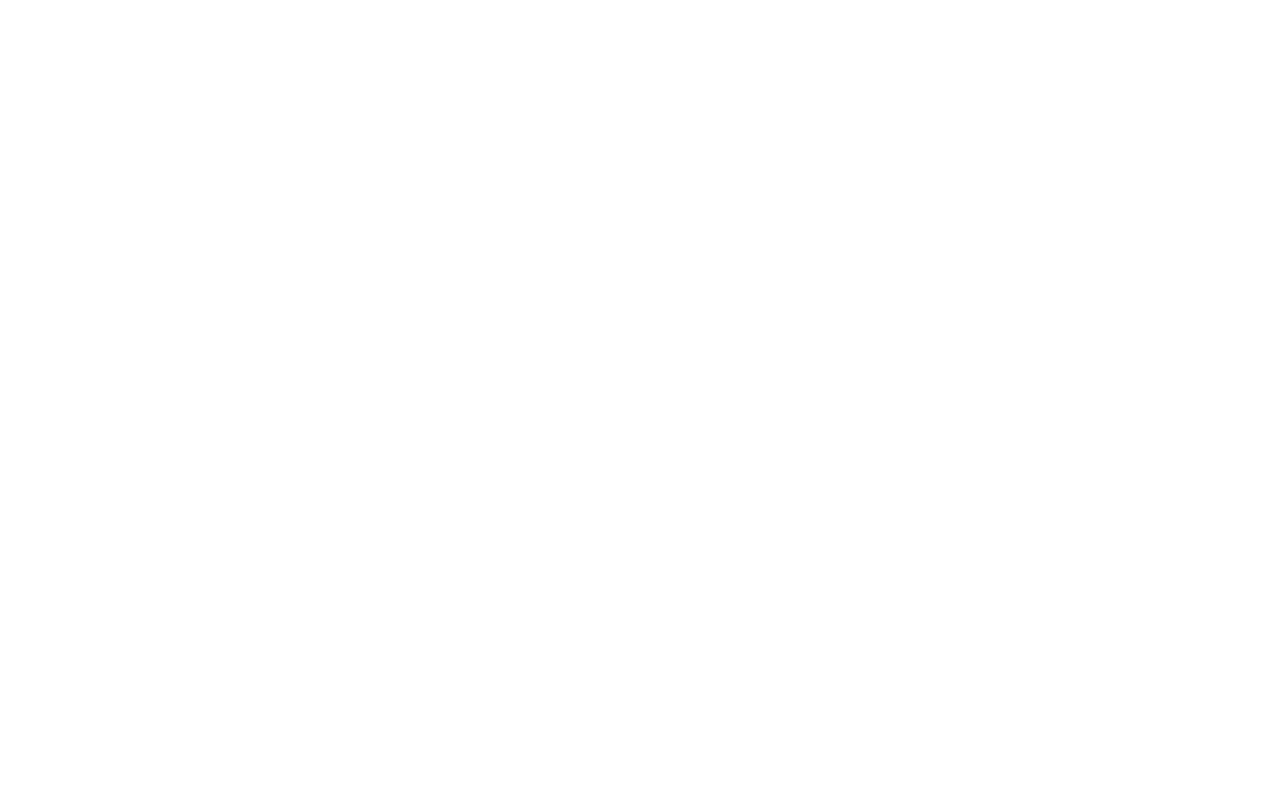
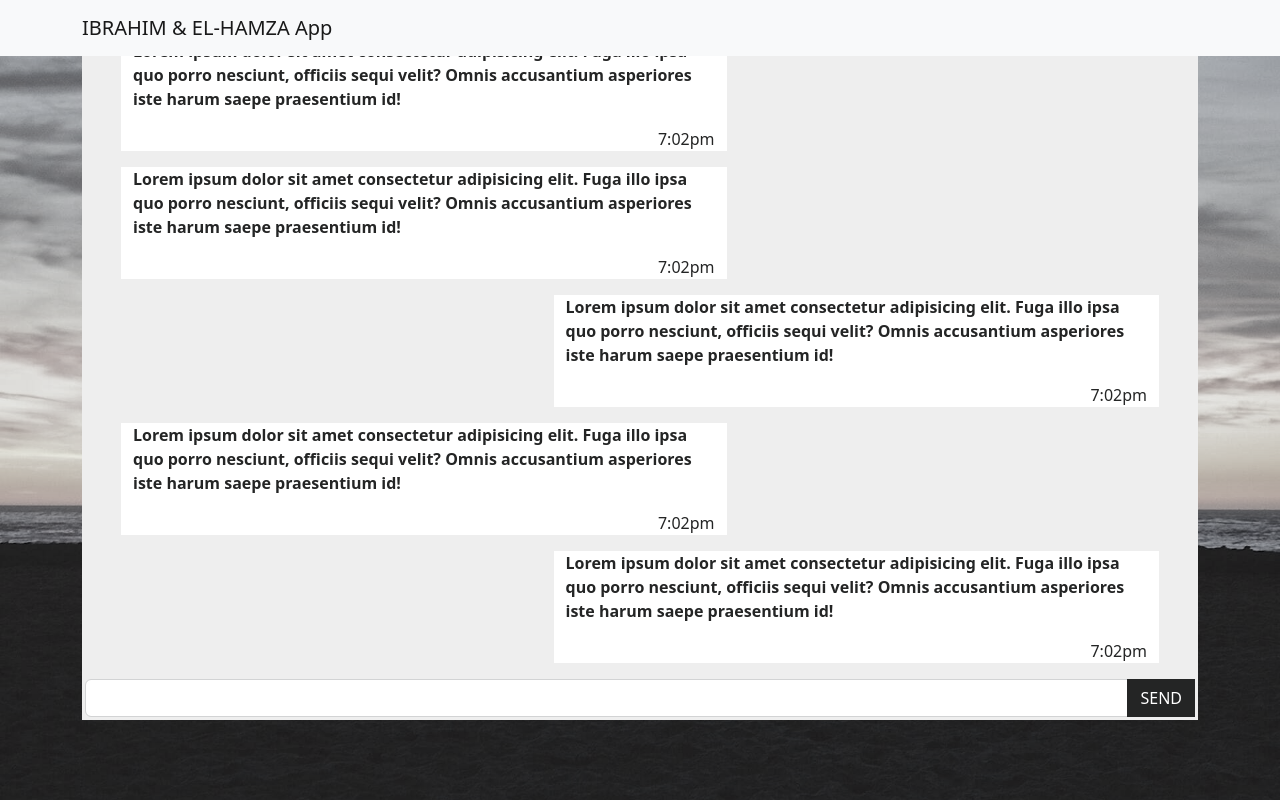
Before and after one commit to el7amza1/chat-app-front-end, a React (Create React App) app: page /chat in a window 1280 px wide. Before the commit this address had no page. Built offline with nearby package versions, Linux system fonts and the light colour scheme.

Commit message:
finsh ui v1

```diff
--- a/package.json
+++ b/package.json
@@ -22,6 +22,7 @@
     "react-redux": "^8.0.2",
     "react-router-dom": "^6.3.0",
     "react-scripts": "5.0.1",
+    "react-scroll-to-bottom": "^4.2.0",
     "redux": "^4.2.0",
     "typescript": "^4.7.4",
     "web-vitals": "^2.1.4",
@@ -50,5 +51,8 @@
       "last 1 firefox version",
       "last 1 safari version"
     ]
+  },
+  "devDependencies": {
+    "@types/react-scroll-to-bottom": "^4.2.0"
   }
 }
--- a/src/App.tsx
+++ b/src/App.tsx
@@ -1,15 +1,20 @@
 import {  Route, Routes } from "react-router-dom"
 import './App.css';
-import ConversationList from "./pages/conversationList";
-import SignUp from "./pages/signUp";
+import Header from "./components/Header";
+import ChatPage from "./pages/ChatPage";
+import ConversationList from "./pages/ConversationList";
+import LogIn from "./pages/LogIn";
+import SignUp from "./pages/SignUp";
 
 function App() {
   return (
     <div className="App" >
+      <Header/>
       <Routes>
         <Route path="/signup" element={<SignUp />} />
+        <Route path="/login" element={<LogIn />} />
         <Route path="/home" element={<ConversationList />} />
-
+        <Route path="/chat" element={<ChatPage/>} />
       </Routes>
     </div>
   );
--- a/src/pages/ChatPage.tsx
+++ b/src/pages/ChatPage.tsx
@@ -8,32 +8,23 @@
   Col,
   Container,
 } from "react-bootstrap";
+import ScrollToBottom from 'react-scroll-to-bottom';
+
 
 const ChatPage = () => {
-  const [show, setShow] = useState(false);
 
   return (
-    <>
-      <Button
-        className="bg-chat-img"
-        variant="primary"
-        onClick={() => setShow(true)}
-      >
-        Custom Width Modal
-      </Button>
-
-      <Modal
-        show={show}
-        onHide={() => setShow(false)}
-        dialogClassName="modal-90w"
-        aria-labelledby="example-custom-modal-styling-title"
+    <div className="bg-chat-img">
+      <Container
       // size="lg"
       >
-        <Modal.Body style={{ backgroundColor: "#eeeeee" }}>
+        <ScrollToBottom className="chat-style">
+          <Container className="px-5 py-2">
             <Row xs={1} md={2} lg={2} className="d-flex justify-content-start">
               <Col
-              md={8}
-              className="ms-5 my-2"
+                md={7}
+                lg= "7"
+                className=" my-2"
                 style={{ backgroundColor: "white" }}
               >
                 <p className="fs-6 fw-bold">
@@ -41,12 +32,15 @@
                   illo ipsa quo porro nesciunt, officiis sequi velit? Omnis
                   accusantium asperiores iste harum saepe praesentium id!
                 </p>
+                <span style={{float:"right"}}>7:02pm</span>
               </Col>
             </Row>
-          <Row xs={1} md={2} lg={2} className="d-flex justify-content-end">
+            <Row xs={1} md={2} lg={2} className="d-flex justify-content-start">
               <Col
-              md={8}
-              className="me-5 my-2"
+                md={7}
+                lg= "7"
+
+                className="my-2"
                 style={{ backgroundColor: "white" }}
               >
                 <p className="fs-6 fw-bold">
@@ -54,12 +48,16 @@
                   illo ipsa quo porro nesciunt, officiis sequi velit? Omnis
                   accusantium asperiores iste harum saepe praesentium id!
                 </p>
+                <span style={{float:"right"}}>7:02pm</span>
+
               </Col>
             </Row>
             <Row xs={1} md={2} lg={2} className="d-flex justify-content-start">
               <Col
-              md={8}
-              className="ms-5 my-2"
+                md={7}
+                lg= "7"
+
+                className=" my-2"
                 style={{ backgroundColor: "white" }}
               >
                 <p className="fs-6 fw-bold">
@@ -67,12 +65,16 @@
                   illo ipsa quo porro nesciunt, officiis sequi velit? Omnis
                   accusantium asperiores iste harum saepe praesentium id!
                 </p>
-            </Col >
+                <span style={{float:"right"}}>7:02pm</span>
+
+              </Col>
             </Row>
-          <Row xs={1} md={2} lg={2} className="d-flex justify-content-end">
+            <Row xs={1} md={2} lg={2} className="d-flex justify-content-start">
               <Col
-              md={8}
-              className="me-5 my-2"
+                md={7}
+                lg= "7"
+
+                className=" my-2"
                 style={{ backgroundColor: "white" }}
               >
                 <p className="fs-6 fw-bold">
@@ -80,24 +82,78 @@
                   illo ipsa quo porro nesciunt, officiis sequi velit? Omnis
                   accusantium asperiores iste harum saepe praesentium id!
                 </p>
+                <span style={{float:"right"}}>7:02pm</span>
+
               </Col>
             </Row>
-        </Modal.Body>
+            <Row xs={1} md={2} lg={2} className="d-flex justify-content-end">
+              <Col
+                md={7}
+                lg= "7"
 
-        <Modal.Footer className="py-0">
+                className=" my-2"
+                style={{ backgroundColor: "white" }}
+              >
+                <p className="fs-6 fw-bold">
+                  Lorem ipsum dolor sit amet consectetur adipisicing elit. Fuga
+                  illo ipsa quo porro nesciunt, officiis sequi velit? Omnis
+                  accusantium asperiores iste harum saepe praesentium id!
+                </p>
+                <span style={{float:"right"}}>7:02pm</span>
+
+              </Col>
+            </Row>
+            <Row xs={1} md={2} lg={2} className="d-flex justify-content-start">
+              <Col
+                md={7}
+                lg= "7"
+
+                className=" my-2"
+                style={{ backgroundColor: "white" }}
+              >
+                <p className="fs-6 fw-bold">
+                  Lorem ipsum dolor sit amet consectetur adipisicing elit. Fuga
+                  illo ipsa quo porro nesciunt, officiis sequi velit? Omnis
+                  accusantium asperiores iste harum saepe praesentium id!
+                </p>
+                <span style={{float:"right"}}>7:02pm</span>
+
+              </Col >
+            </Row>
+            <Row xs={1} md={2} lg={2} className="d-flex justify-content-end ">
+              <Col
+                md={7}
+                lg= "7"
+
+                className=" my-2"
+                style={{ backgroundColor: "white" }}
+              >
+                <p className="fs-6 fw-bold">
+                  Lorem ipsum dolor sit amet consectetur adipisicing elit. Fuga
+                  illo ipsa quo porro nesciunt, officiis sequi velit? Omnis
+                  accusantium asperiores iste harum saepe praesentium id!
+                </p>
+                <span style={{float:"right"}}>7:02pm</span>
+
+              </Col>
+            </Row>
+          </Container >
+          <div className="py-0 sticky-bottom">
             <InputGroup className="">
               <Form.Control
                 placeholder=""
                 aria-label="Recipient's username"
                 aria-describedby="basic-addon2"
               />
-            <Button variant="dark" id="button-addon2" className="">
+              <Button variant="dark" id="button-addon2" className="rounded-0">
                 SEND
               </Button>
             </InputGroup>
-        </Modal.Footer>
-      </Modal>
-    </>
+          </div>
+        </ScrollToBottom>
+
+      </Container>
+    </div>
   );
 };
 
--- a/src/pages/signUp.tsx
+++ b/src/pages/signUp.tsx
@@ -1,42 +1,171 @@
 import { url } from 'inspector'
-import React from 'react'
-import { Button, Col, Form, Row } from "react-bootstrap"
+import { Button, Col, Form, InputGroup, Overlay, Row } from "react-bootstrap"
 import { Link } from 'react-router-dom'
+import { useFormik } from "formik"
+import * as Yup from 'yup';
+import axios from 'axios'
+import { useRef } from 'react';
+
 const SignUp = () => {
+  // const { Formik } = Formik;
+
+  // const schema = Yup.object().shape({
+  //   firstName: Yup.string().required().max(20, "limit passed"),
+  //   lastName: Yup.string().required().max(20, "limit passed"),
+  //   email: Yup.string().required().min(5).max(80, "limit passed"),
+  //   password: Yup.string().required().min(8).max(50, "limit passed"),
+  // });
+
+  const formik = useFormik({
+      initialValues: {
+          firstName: "",
+          lastName: "",
+          email: "",
+          password: "",
+      },
+      onSubmit: (values) => {
+          console.log(values);
+
+
+          formik.resetForm();
+      },
+      validationSchema: Yup.object({
+          firstName: Yup.string().required().min(2, "last name last be more than char").max(20, "limit passed"),
+          lastName: Yup.string().required().min(2, "last name last be more than char").max(20, "limit passed"),
+          email: Yup.string().required().min(5).max(80, "limit passed"),
+          password: Yup.string().required().min(8).max(50, "limit passed"),
+      }),
+  })
   return (
     <div>
       <Row md={2} lg={2} style={{ height: "100vh" }} className="m-0">
-
         <Col md={6} lg={6} className='bg-signup-img'>
           {/* <div ></div> */}
         </Col>
         <Col md={6} lg={6}
           className='bg-form d-flex justify-content-center align-items-center' >
-                    <Form className="w-50">
-                        <Form.Group className="mb-3" controlId="formBasicFirstname">
-                            <Form.Label>First Name</Form.Label>
-                            <Form.Control size="lg" type="text" placeholder="First Name" />
+          {/* <Formik
+            validationSchema={schema}
+            onSubmit={console.log}
+            initialValues={{
+              firstName: '',
+              lastName: '',
+              email: '',
+              password: '',
+            }}
+          >
+            {({
+              handleSubmit,
+              handleChange,
+              handleBlur,
+              values,
+              touched,
+              isValid,
+              errors,
+              resetForm,
+            }) => ( */}
+              <Form className='w-50' noValidate onSubmit={formik.handleSubmit}>
+                <Form.Group
+                  as={Col}
+                  md="12"
+                  controlId="validationFormik101"
+                  className="position-relative"
+                >
+                  <Form.Label>First name</Form.Label>
+                  <Form.Control
+                    type="text"
+                    name="firstName"
+                    value={formik.values.firstName}
+                    onBlur={formik.handleBlur}
+                    onChange={formik.handleChange}
+                    isValid={formik.touched.firstName && !formik.errors.firstName}
+                    placeholder="First Name"
+                    isInvalid={formik.touched.firstName && !!formik.errors.firstName}
+                    size="lg"
+
+                  />
+                  <Form.Control.Feedback tooltip>Looks good!</Form.Control.Feedback>
+                  <Form.Control.Feedback type="invalid" tooltip>
+                    {formik.touched.firstName && formik.errors.firstName }
+                  </Form.Control.Feedback>
                 </Form.Group>
-                        <Form.Group className="mb-3" controlId="formBasicLastname">
-                            <Form.Label>Last Name</Form.Label>
-                            <Form.Control size="lg" type="text" placeholder="Last Name" />
+                <Form.Group
+                  as={Col}
+                  md="12"
+                  controlId="validationFormik102"
+                  className="position-relative"              >
+                  <Form.Label>Last name</Form.Label>
+                  <Form.Control
+                    type="text"
+                    name="lastName"
+                    size='lg'
+                    value={formik.values.lastName}
+                    onChange={formik.handleChange}
+                    onBlur={formik.handleBlur}
+                    isValid={formik.touched.lastName && !formik.errors.lastName}
+                    placeholder="Last Name"
+                    isInvalid={formik.touched.lastName && !!formik.errors.lastName}
+
+                  />
+                  <Form.Control.Feedback type="invalid" tooltip>
+                  {formik.touched.lastName && formik.errors.firstName}
+                  </Form.Control.Feedback>
+                  <Form.Control.Feedback tooltip>Looks good!</Form.Control.Feedback>
                 </Form.Group>
-                        <Form.Group className="mb-3" controlId="formBasicEmail">
+                <Form.Group as={Col} md="12" controlId="validationFormikEmail2">
                   <Form.Label>Email</Form.Label>
-                            <Form.Control size="lg" type="email" placeholder="Email" />
+                  <InputGroup hasValidation>
+                    {/* <InputGroup.Text id="inputGroupPrepend">@</InputGroup.Text> */}
+                    <Form.Control
+                      type="email"
+                      placeholder="Email"
+                      // aria-describedby="inputGroupPrepend"
+                      name="email"
+                      value={formik.values.email}
+                      size='lg'
+                      onBlur={formik.handleBlur}
+                      isValid={formik.touched.email && !formik.errors.email}
+
+                      onChange={formik.handleChange}
+                      isInvalid={formik.touched.email && !!formik.errors.email}
+                      />
+                    <Form.Control.Feedback type="invalid" tooltip>
+                    {formik.touched.email && formik.errors.email }
+                    </Form.Control.Feedback>
+                    <Form.Control.Feedback tooltip>Looks good!</Form.Control.Feedback>
+
+                  </InputGroup>
                 </Form.Group>
-                        <Form.Group className="mb-3"  controlId="formBasicPassword">
+                <Form.Group
+                  as={Col}
+                  md="12"
+                  controlId="validationFormik103"
+                  className="position-relative"
+                >
                   <Form.Label>Password</Form.Label>
-                            <Form.Control size="lg" type="password" placeholder="Password" />
+                  <Form.Control
+                    type="password"
+                    placeholder="password"
+                    name="password"
+                    onBlur={formik.handleBlur}
+
+                    size='lg'
+                    value={formik.values.password}
+                    onChange={formik.handleChange}
+                    isValid={formik.touched.password && !formik.errors.password}
+                    isInvalid={formik.touched.password && !!formik.errors.password}
+                  />
+                  <Form.Control.Feedback type="invalid" tooltip>
+                  {formik.touched.password && formik.errors.password }
+                  </Form.Control.Feedback>
+                  <Form.Control.Feedback tooltip>Looks good!</Form.Control.Feedback>
+
                 </Form.Group>
+                <Button className='bg-button w-100 mt-5' type="submit" size='lg'
+                >SIGN UP</Button>
+              </Form>
 
-                        <Button className='w-100 mt-4 bg-button' size="lg" variant="dark">sign up</Button>
-                        <p style={{fontSize:"20px"}} className="p-3 text-center">
-                            have an account ,<Link to="/" style={{textDecoration:"none"}}>loge in</Link>
-                        </p>
-                    </Form>
         </Col>
-
       </Row>
     </div>
   )
--- a/src/style.css
+++ b/src/style.css
@@ -41,3 +41,10 @@
     border-radius: 100%;
     overflow: hidden;
 }
+
+.chat-style{
+    height: 90vh;
+    background-color: #eeeeee;
+    border: #eeeeee solid;
+    overflow: auto;
+}
```
Also changed, not shown: src/pages/LogIn.tsx (+73 -13 lines), src/pages/conversationList.tsx (+28 -26 lines), src/utilities/api.ts (added, +7 -0 lines), src/components/Header.tsx (renamed from src/component/Header.tsx), 2 other files (tests, documents, lock files or other folders). Lines whose indentation alone changed are shown as unchanged.
